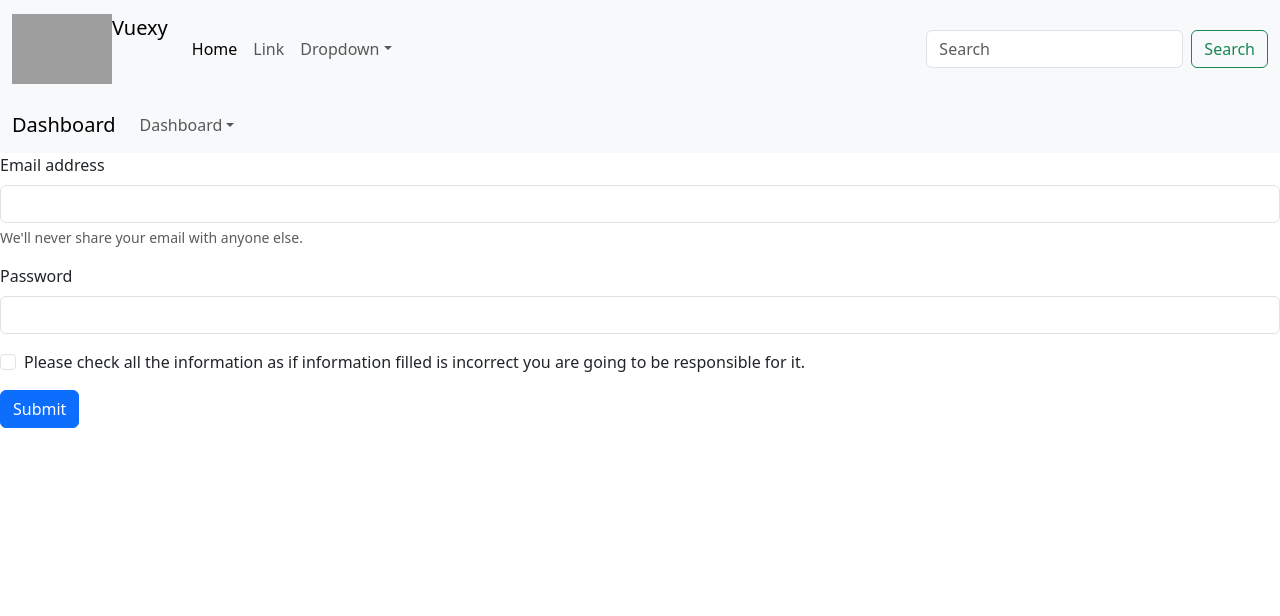
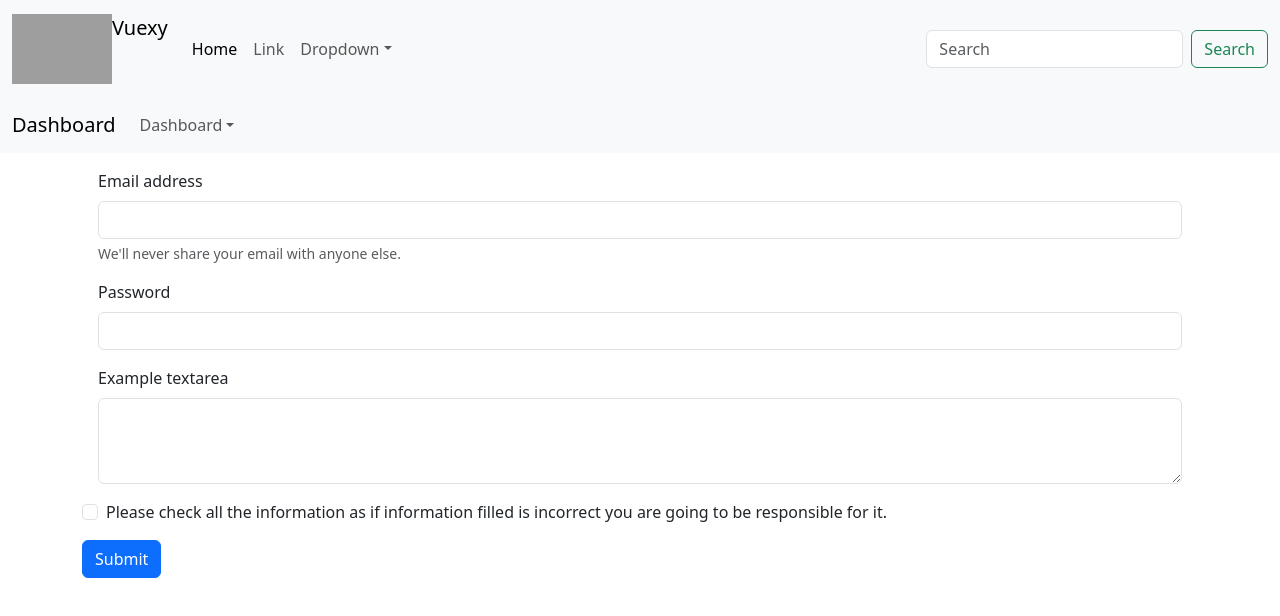
Before and after one commit to Ronny599/stackblitz-starters-dyaumx, a React (Create React App) app: page / in a window 1280 px wide. Shown: the top 616 px of the page. Built offline with nearby package versions, Linux system fonts and the light colour scheme; grey boxes are pictures that could not be loaded.

Commit message:
Update Menu.js

```diff
--- a/src/component/Menu.js
+++ b/src/component/Menu.js
@@ -1,10 +1,12 @@
 import * as React from 'react';
+
 
 export default function Menu() {
   return (
     <>
+    <div className="container">
       <form>
-        <div className="mb-3">
+        <div className="m-3">
           <label htmlFor="exampleInputEmail1" className="form-label">
             Email address
           </label>
@@ -13,12 +15,13 @@ export default function Menu() {
             className="form-control"
             id="exampleInputEmail1"
             aria-describedby="emailHelp"
+            cols=""
           />
           <div id="emailHelp" className="form-text">
             We'll never share your email with anyone else.
           </div>
         </div>
-        <div className="mb-3">
+        <div className="m-3">
           <label htmlFor="exampleInputPassword1" className="form-label">
             Password
           </label>
@@ -28,20 +31,26 @@ export default function Menu() {
             id="exampleInputPassword1"
           />
         </div>
-        <div className="mb-3 form-check">
+        <div class="m-3">
+  <label htmlFor="exampleFormControlTextarea1" className="form-label">Example textarea</label>
+  <textarea className="form-control" id="exampleFormControlTextarea1" rows="3" cols="2"></textarea>
+</div>
+        <div className="mb-3 ml-3 form-check">
           <input
             type="checkbox"
             className="form-check-input"
             id="exampleCheck1"
           />
           <label className="form-check-label" htmlFor="exampleCheck1">
-            Please check all the information as if information filled is incorrect you are going to be responsible for it.
+            Please check all the information as if information filled is
+            incorrect you are going to be responsible for it.
           </label>
         </div>
         <button type="submit" className="btn btn-primary">
           Submit
         </button>
       </form>
+    </div>
     </>
   );
 }
```
